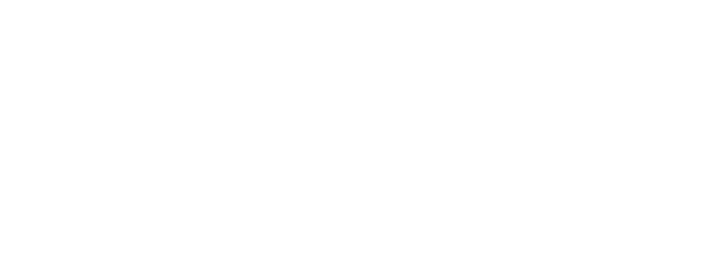
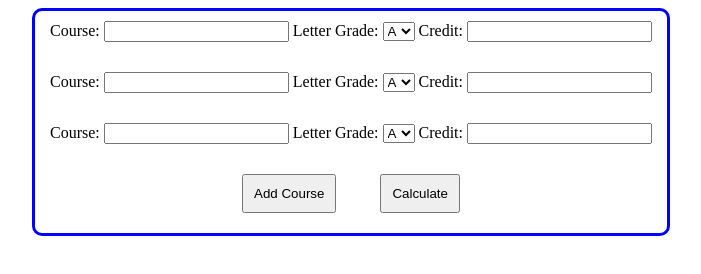
Before and after one commit to JennaLovett/gpacalculator, a plain HTML site: page index.html in a window 1280 px wide. Shown: the whole page, without its empty margins (289-990 px from the left). Drawn offline with Linux system fonts and the light colour scheme.

Commit message:
added css and html inputs

```diff
--- /dev/null
+++ b/index.css
@@ -0,0 +1,25 @@
+.wrapper
+{
+    border: 3px solid blue;
+    border-radius: 10px;
+    width: 50%;
+    margin: auto;
+}
+.container
+{
+    margin-bottom: 10px;
+    padding: 10px;
+}
+.course
+{
+    text-align: center;
+}
+.buttons
+{
+    text-align: center;
+}
+button
+{
+    padding: 10px;
+    margin: 0px 20px;
+}
--- a/index.html
+++ b/index.html
@@ -2,8 +2,60 @@
 <html>
     <head>
         <script src="calculator.js"></script>
+        <link href="index.css" rel="stylesheet" type="text/css">
     </head>
     <body>
+        <div class="wrapper">
 
+            <div class="container">
+                <div class="course">
+                    Course: <input type="text" name="course">
+                    Letter Grade: <select name="grade">
+                        <option value="A">A</option>
+                        <option value="B">B</option>
+                        <option value="C">C</option>
+                        <option value="D">D</option>
+                        <option value="F">F</option>
+                    </select>
+                    Credit: <input type="text" name="credit">
+                </div>
+            </div>
+
+            <div class="container">
+                <div class="course">
+                    Course: <input type="text" name="course">
+                    Letter Grade: <select name="grade">
+                        <option value="A">A</option>
+                        <option value="B">B</option>
+                        <option value="C">C</option>
+                        <option value="D">D</option>
+                        <option value="F">F</option>
+                    </select>
+                    Credit: <input type="text" name="credit">
+                </div>
+            </div>
+
+            <div class="container">
+                <div class="course">
+                    Course: <input type="text" name="course">
+                    Letter Grade: <select name="grade">
+                        <option value="A">A</option>
+                        <option value="B">B</option>
+                        <option value="C">C</option>
+                        <option value="D">D</option>
+                        <option value="F">F</option>
+                    </select>
+                    Credit: <input type="text" name="credit">
+                </div>
+            </div>
+
+            <div class="container">
+                <div class="buttons">
+                    <button type="button">Add Course</button>
+                    <button type="button">Calculate</button>
+                </div>
+            </div>
+
+        </div>
     </body>
 </html>
```
